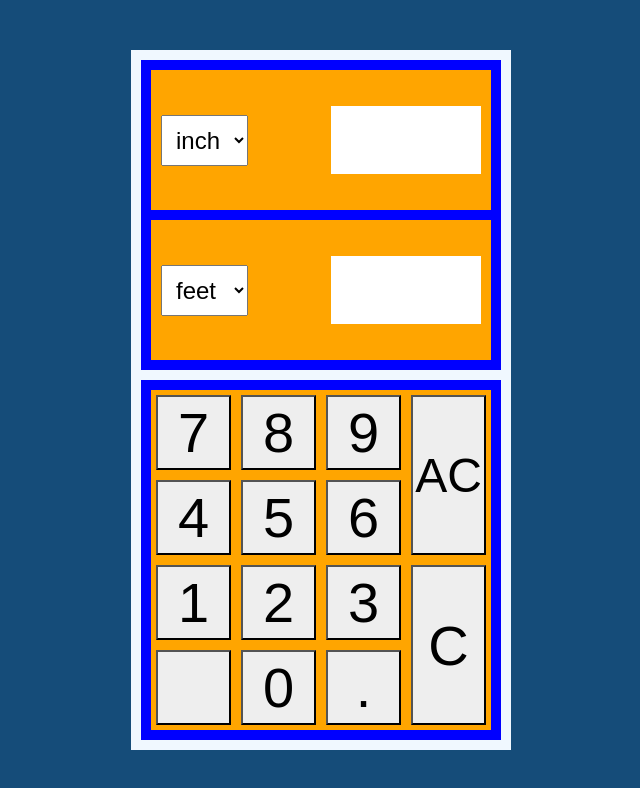
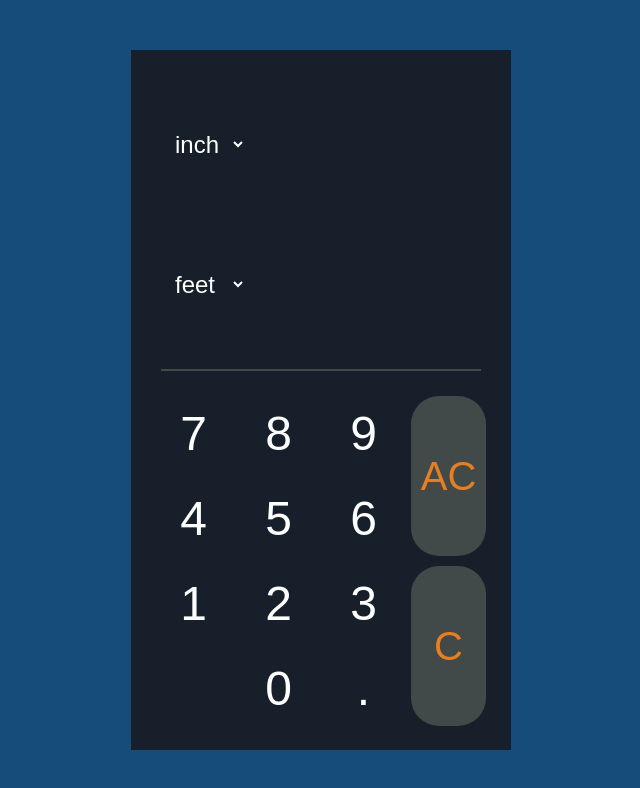
Before and after one commit to chhotuMarandi/Unit-Converter, a plain HTML site: page index.html in a window 1280 px wide. Shown: the whole page, without its empty margins (319-959 px from the left). Drawn offline with Linux system fonts and the light colour scheme.

Commit message:
style all most done

```diff
--- a/index.html
+++ b/index.html
@@ -10,8 +10,8 @@
   <body>
     <div class="main-container">
       <div class="container">
-        <div class="screen">
-          <div class="screen_1">
+        <div class="screen-field">
+          <div class="screen">
             <select class='selector' name="unit" id="unitOne" >
               <!-- <option class="unit_1" value="null">select</option> -->
               <option class="unit_1" value="inch">inch</option>
@@ -25,7 +25,7 @@
               <input type="text" class="input" id="input" >
             </div>
           </div>
-          <div class="screen_2">
+          <div class="screen">
             <select class='selector' name="unit" id="unitTwo" >
               <!-- <option class="unit_1" value="null">select</option>  -->
               <option class="unit_2" value="feet">feet</option>
@@ -40,6 +40,7 @@
             </div>
           </div>
         </div>
+        <span></span>
         <div class="button">
           <div class="grid" id="btn" >
             <button class="buttons" id="7" >7</button>
--- a/style.css
+++ b/style.css
@@ -16,7 +16,7 @@
 }
 
 .container {
-  background-color: aliceblue;
+  background-color: #17202a;
   width: 380px;
   height: 700px;
   display: flex;
@@ -25,9 +25,9 @@
   justify-content: center;
 }
 
-.screen {
+.screen-field {
   /* margin-top: 5px; */
-  background-color: blue;
+  background-color: #17202a;
   width: 360px;
   height: 310px;
   display: flex;
@@ -36,8 +36,8 @@
   justify-content: center;
 }
 
-.screen_1 {
-  background-color: orange;
+.screen {
+  background-color: #17202a;
   width: 340px;
   height: 140px;
   display: flex;
@@ -46,24 +46,19 @@
   /* margin-top: 10px; */
 }
 
-.screen_2 {
-  background-color: orange;
-  width: 340px;
-  height: 140px;
-  margin-top: 10px;
-  display: flex;
-  align-items: center;
-  justify-content: space-between;
-}
-
 .selector {
   margin: 10px;
   padding: 10px;
   font-size: 1.5rem;
+  background-color: #17202a;
+  color: #fdfefe;
+
+  border: none;
 }
 
 .input {
-  background-color: white;
+  background-color: #17202a;
+  color: #fdfefe;
   text-align: right;
   width: 150px;
   font-size: 1.5rem;
@@ -73,7 +68,7 @@
 }
 
 .button {
-  background-color: blue;
+  background-color: #17202a;
   margin-top: 10px;
   width: 360px;
   height: 360px;
@@ -83,7 +78,7 @@
 }
 
 .grid {
-  background-color: orange;
+  background-color: #17202a;
   width: 340px;
   height: 340px;
   display: grid;
@@ -91,18 +86,34 @@
 }
 
 .buttons {
-  background-color: #eee;
+  background-color: #17202a;
+  color: #fdfefe;
+  border: none;
   margin: 5px;
-  font-size: 3.5rem;
+  font-size: 3rem;
 }
 
 #AC {
-  font-size: 3rem;
+  background-color: #424949;
+  border-radius: 28px;
+  color: #e67e22;
+  font-size: 2.5rem;
   grid-column: 4;
   grid-row: 1/3;
 }
 
 #C {
+  background-color: #424949;
+  border-radius: 28px;
+  color: #e67e22;
+  font-size: 2.5rem;
   grid-column: 4;
   grid-row: 3/5;
 }
+
+span {
+  background-color: #424949;
+  width: 320px;
+  padding: 1px;
+  /* border: 1; */
+}
```
